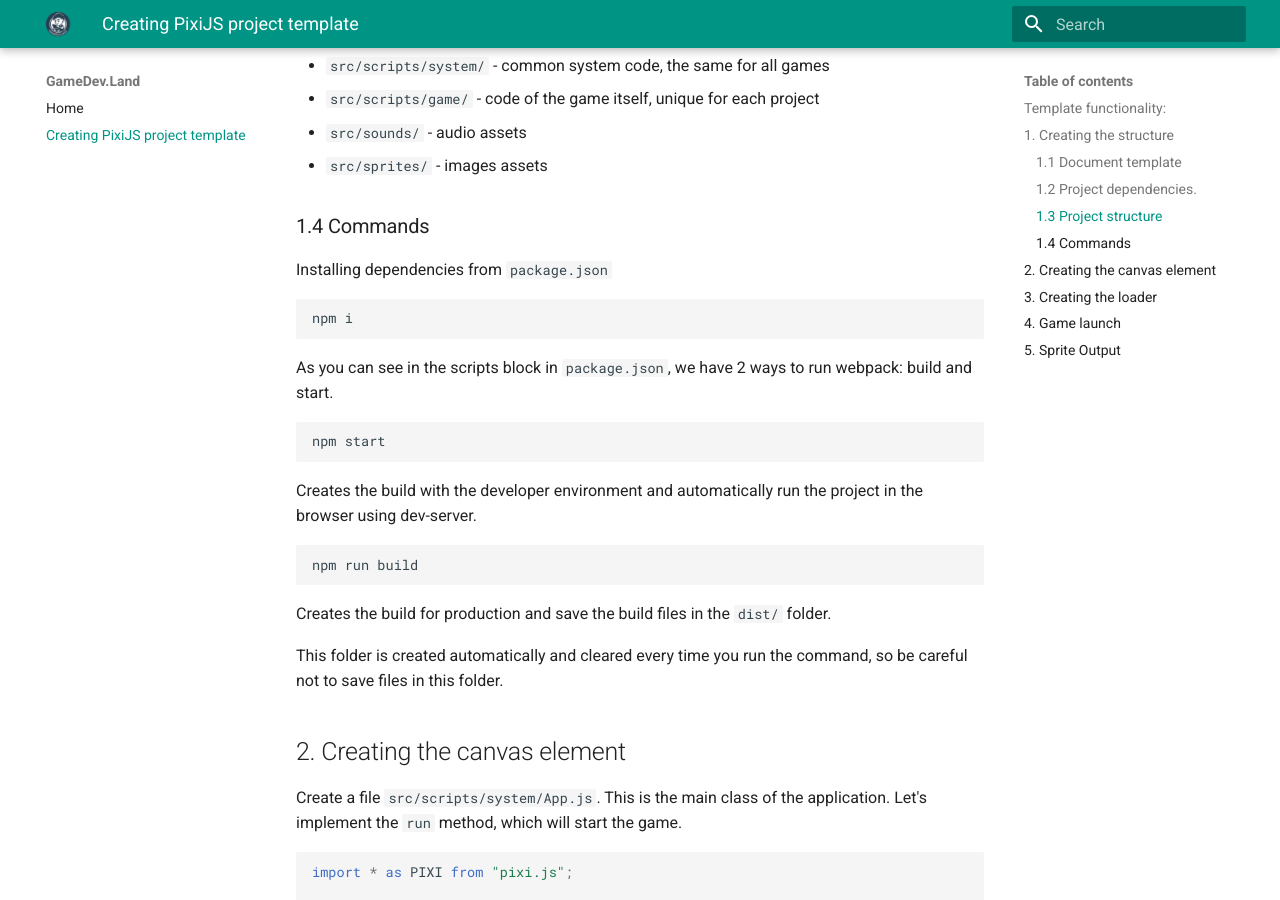
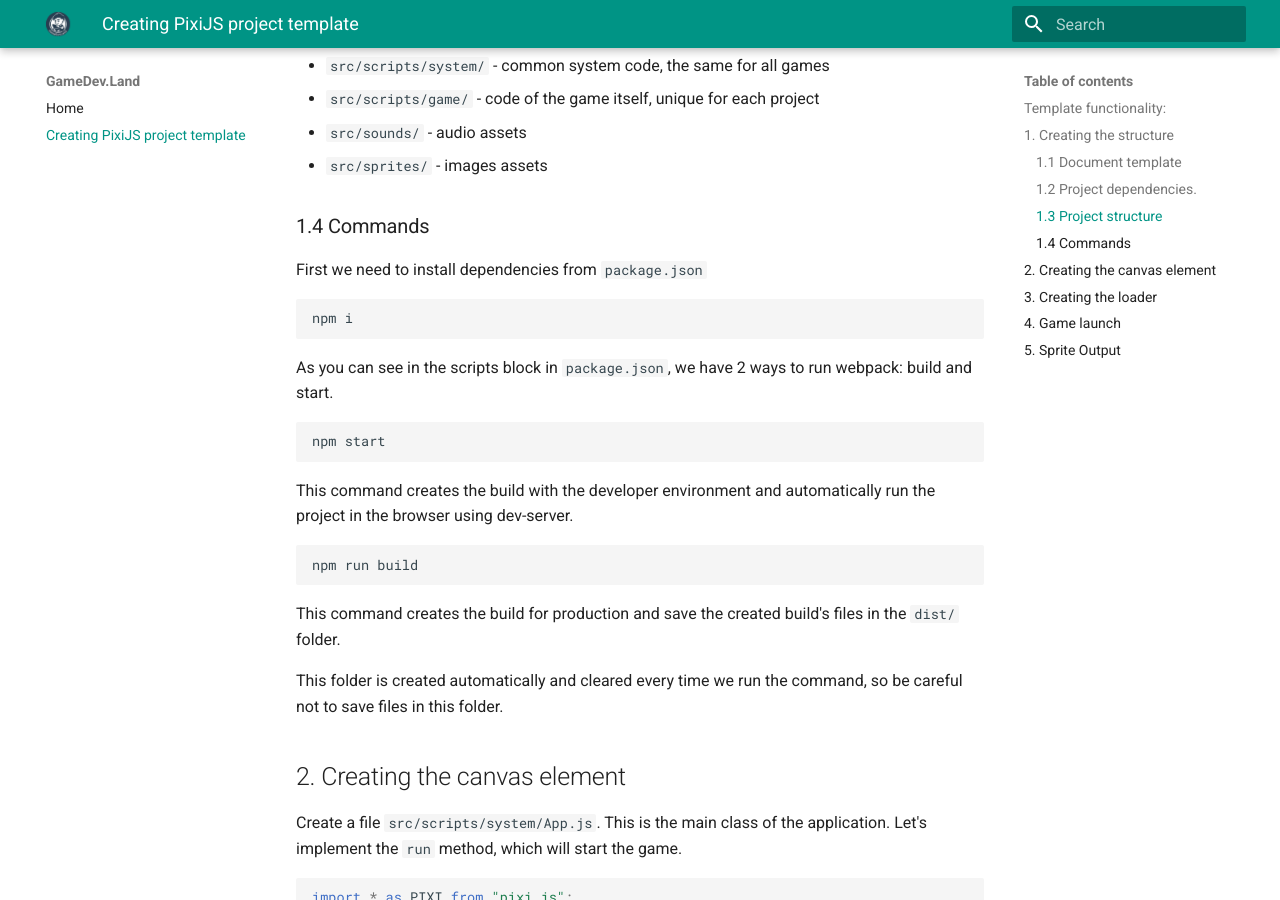
Before and after one commit to bolotnikov/gamedevland, an MkDocs documentation site: the page built from docs/pixi_project_template.md, in a window 1280 px wide and 900 px high, scrolled down 999 px. Built offline with MkDocs 1.6.1 and Material for MkDocs 9.7.7, drawn with Linux system fonts in a browser that asks for light colours; some of the changed text lies outside the part shown.

Commit message:
Update pixi_project_template.md

````diff
--- a/docs/pixi_project_template.md
+++ b/docs/pixi_project_template.md
@@ -92,7 +92,7 @@ Config contains project settings and dependencies. Main dependencies are:
 
 
 ### 1.4 Commands
-Installing dependencies from `package.json`
+First we need to install dependencies from `package.json`
 
 ``` bash
 npm i
@@ -104,15 +104,15 @@ As you can see in the scripts block in `package.json`, we have 2 ways to run web
 npm start
 ```
 
-Creates the build with the developer environment and automatically run the project in the browser using dev-server.
+This command creates the build with the developer environment and automatically run the project in the browser using dev-server.
 
 ``` bash
 npm run build
 ```
 
-Creates the build for production and save the build files in the `dist/` folder.
+This command creates the build for production and save the created build's files in the `dist/` folder.
 
-This folder is created automatically and cleared every time you run the command, so be careful not to save files in this folder.
+This folder is created automatically and cleared every time we run the command, so be careful not to save files in this folder.
 
 ## 2. Creating the canvas element
 
@@ -155,12 +155,12 @@ Let's start with the loader interface that we want to implement.
 ``` javascript
 class Application {
    run(config) {
-// …
-       this.loader = new Loader(this.app.loader, this.config);
-       this.loader.preload().then(() => this.start());
-   }
-start() {
-}
+        // …
+        this.loader = new Loader(this.app.loader, this.config);
+        this.loader.preload().then(() => this.start());
+    }
+    start() {
+    }
 ```
 
 To load resources, `PIXI` provides us with the [`PIXI.Loader`](https://pixijs.download/v6.1.1/docs/PIXI.Loader.html) class. We can get it from the `app` property.
@@ -173,16 +173,18 @@ Create class `src/scripts/system/Loader.js`:
 
 ``` javascript
 export class Loader {
-   constructor(loader, config) {
-       this.loader = loader;
-       this.config = config;
-   }
+    constructor(loader, config) {
+        this.loader = loader;
+        this.config = config;
+        this.resources = {};
+    }
 
-   preload() {
-       return Promise.resolve();
-   }
+    preload() {
+        return Promise.resolve();
+    }
 }
 ```
+We will add all the loaded resources objects in the `resources` property which is empty by default.
 
 Since the list of resources will be unique for each game, we need to define the resource config separately from the general code, that is, outside the `system` folder.
 
````
Also changed, not shown: other parts of docs/pixi_project_template.md (+6 -10 lines).
